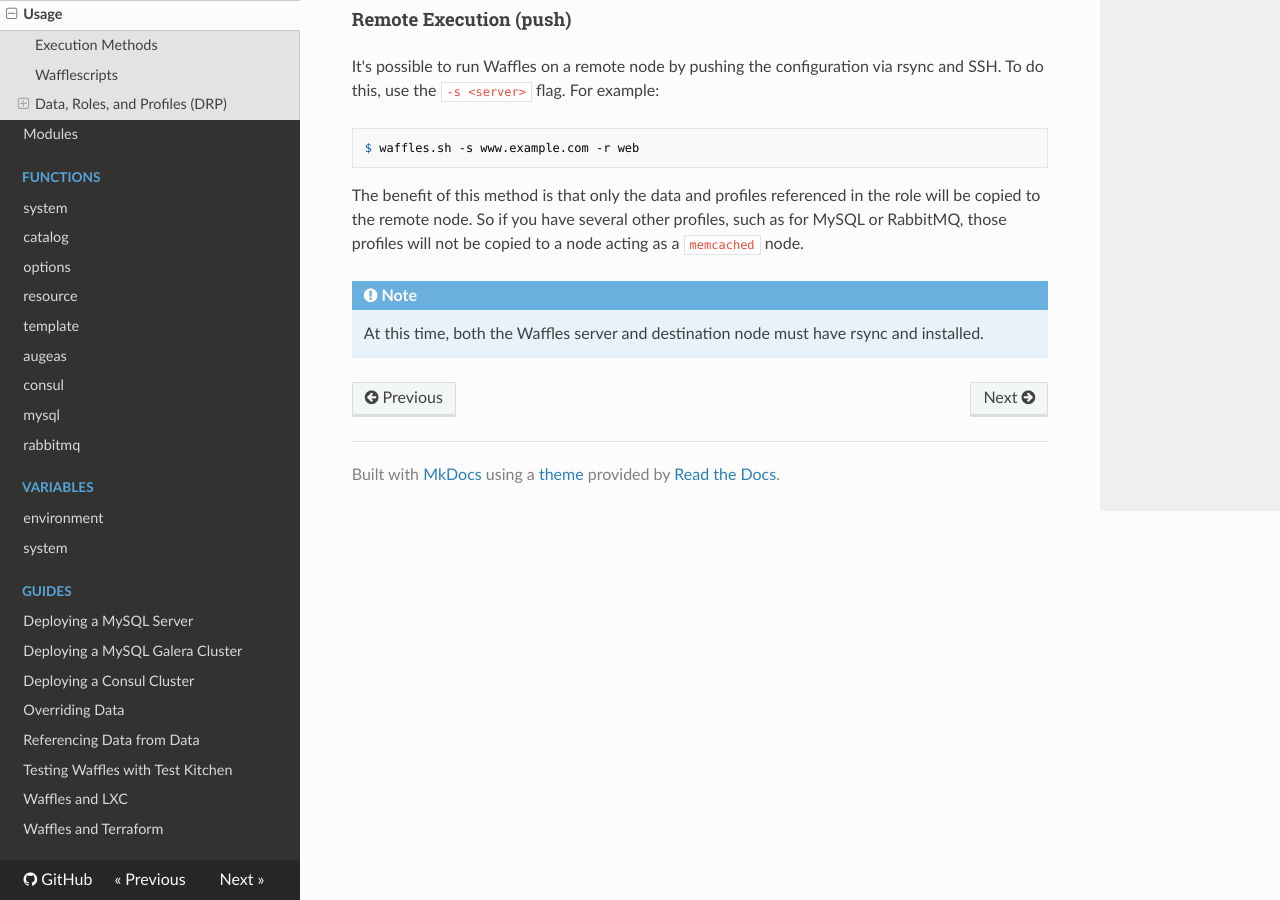
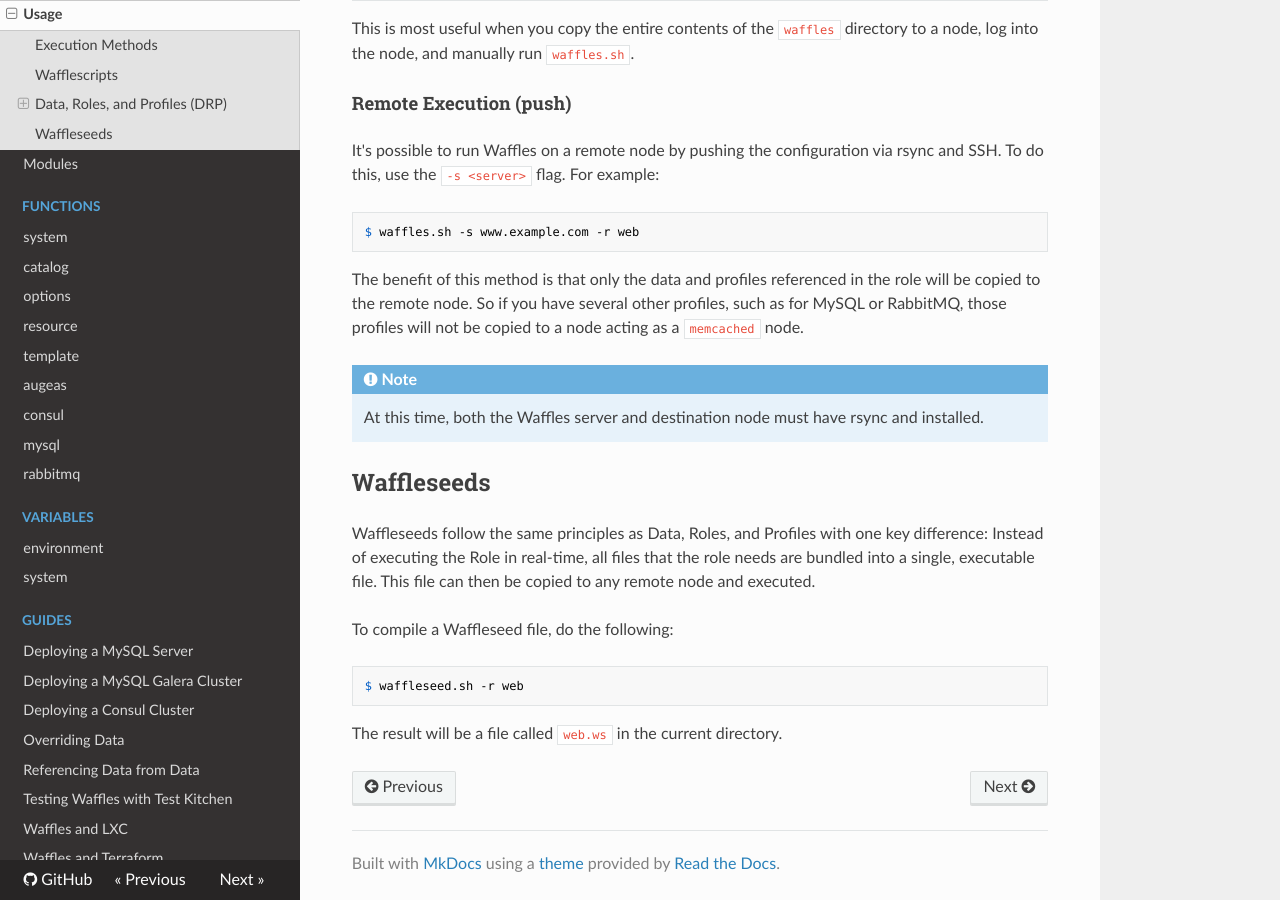
Before and after one commit to wffls/waffles, an MkDocs documentation site: the page built from docs/usage.md, in a window 1280 px wide and 900 px high, scrolled down 7530 px. Built offline with MkDocs 1.6.1, drawn with Linux system fonts in a browser that asks for light colours; nearby versions of some CDN libraries; old or Windows-style settings are respelled for this version of MkDocs; some of the changed text lies outside the part shown.

Commit message:
Initial Waffleseed support

````diff
--- a/docs/usage.md
+++ b/docs/usage.md
@@ -8,6 +8,7 @@ You can run Waffles in two different ways:
 
 * Wafflescripts: a convenient way to create simple shell scripts that take advantage of Waffles's rich library of functions and resources.
 * Data, Roles, and Profiles (DRP): enables the design of reusable components that can then be composed into various roles. These roles can then be pushed to remote nodes for easy provisioning.
+* Waffleseeds: The same as DRP, but bundles all files that are part of a role into a single, executable file.
 
 ## Wafflescripts
 
@@ -298,3 +299,15 @@ The benefit of this method is that only the data and profiles referenced in the
 
 !!! Note
     At this time, both the Waffles server and destination node must have rsync and installed.
+
+## Waffleseeds
+
+Waffleseeds follow the same principles as Data, Roles, and Profiles with one key difference: Instead of executing the Role in real-time, all files that the role needs are bundled into a single, executable file. This file can then be copied to any remote node and executed.
+
+To compile a Waffleseed file, do the following:
+
+```shell
+$ waffleseed.sh -r web
+```
+
+The result will be a file called `web.ws` in the current directory.
````
Also changed, not shown: 2 other files.
